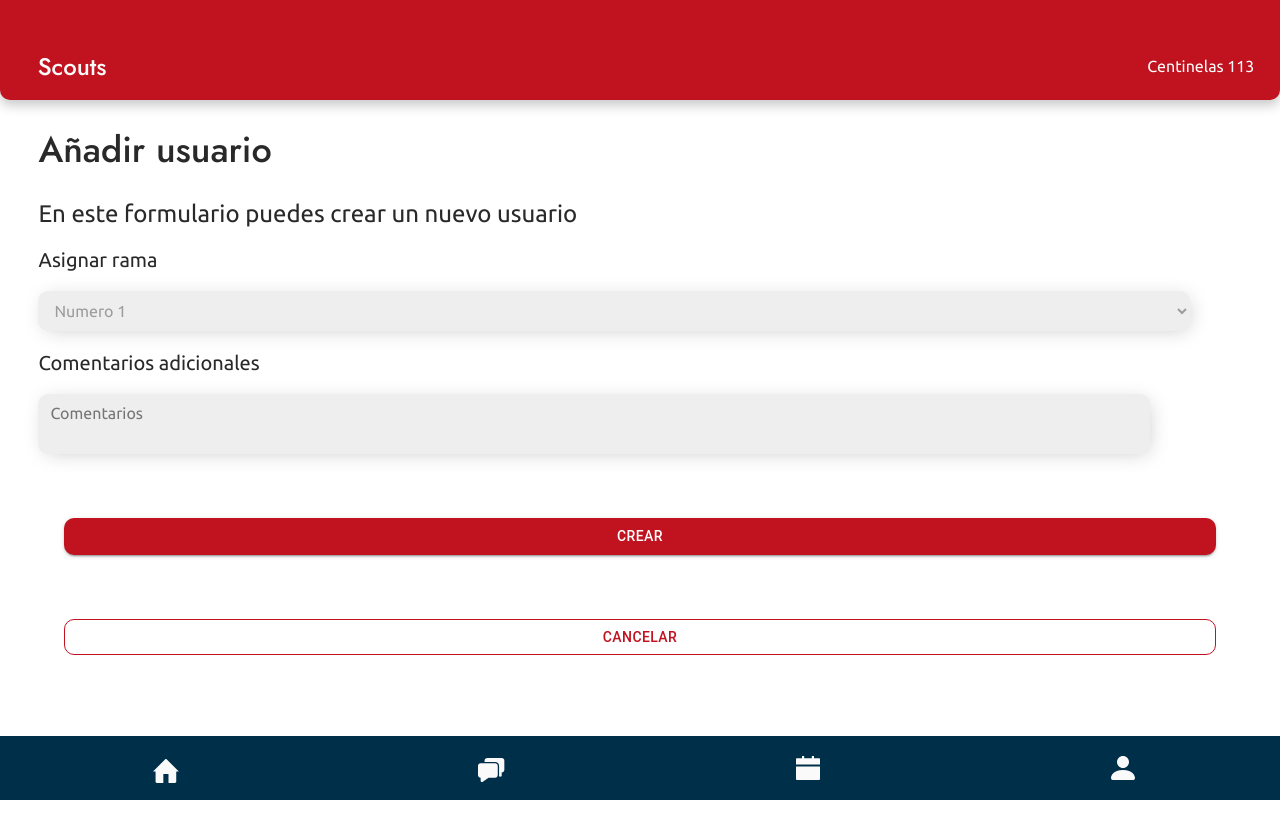
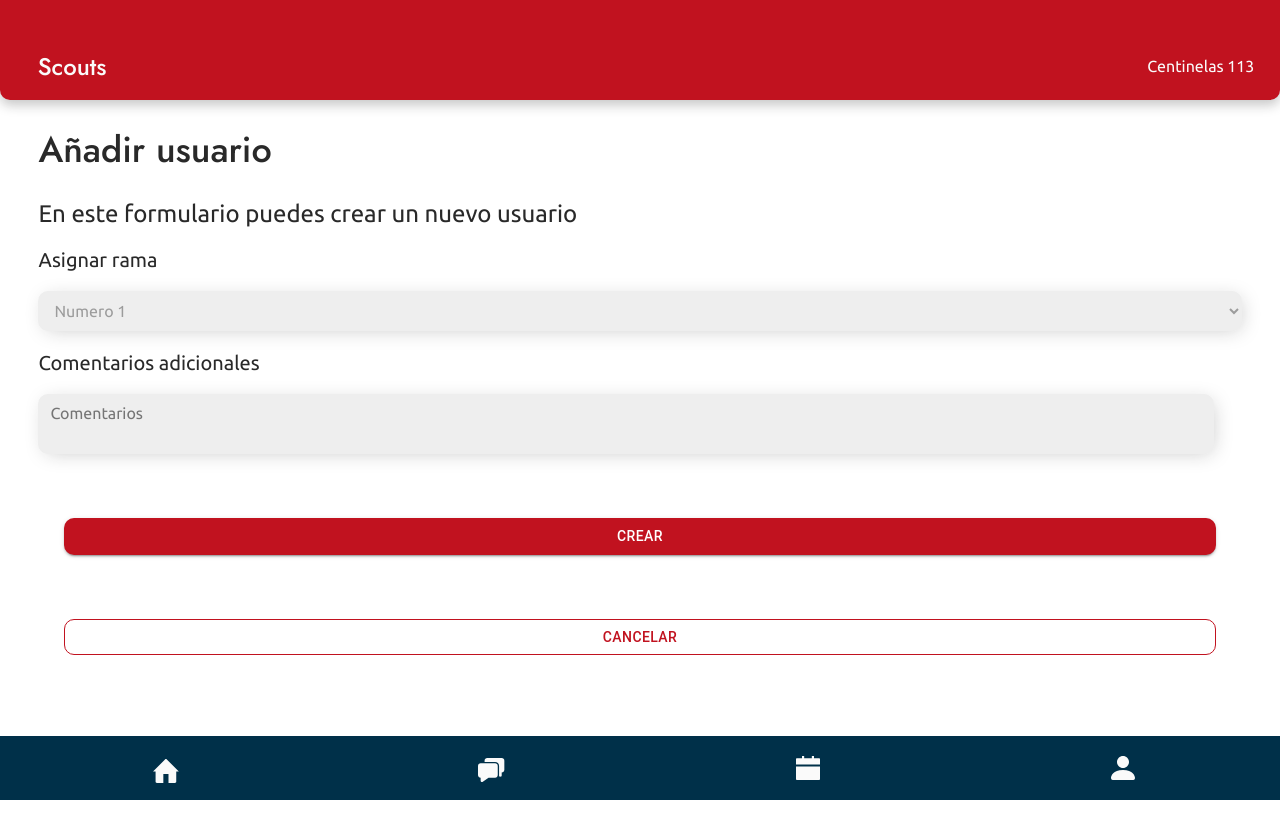
Before and after one commit to juanestebanalarcon/centinelapp-pwa, a React (Create React App) app: page /addRama in a window 1280 px wide. Shown: the top 838 px of the page. Built offline with nearby package versions, Linux system fonts and the light colour scheme.

Commit message:
alineacion

```diff
--- a/src/components/navbar.jsx
+++ b/src/components/navbar.jsx
@@ -15,20 +15,20 @@ export function Navbar(){
         <div className='Iconos-Navbar'>
             <div className="home" href="/home">
                <button onClick={home} className="btn-nav">
-               <img src='./images/navbar/home.svg' alt='home'/>
+               <img src='./images/navbar/home.svg' onerror="this.onerror=null; this.src='home.png'"  alt='home'/>
                </button>
             </div>
             <div className="messages">
 
-                <img src='./images/navbar/messages.svg' alt='mensaje'/>
+                <img src='./images/navbar/messages.svg' onerror="this.onerror=null; this.src='messages.png'" alt='mensaje'/>
             </div>
             <div className="calendar">
 
-                <img src='./images/navbar/calendar.svg' alt='calendario'/>
+                <img src='./images/navbar/calendar.svg' onerror="this.onerror=null; this.src='calendar.png'" alt='calendario'/>
             </div>
             <div className="person">
 
-                <img src='./images/navbar/person.svg' alt='persona'/>
+                <img src='./images/navbar/person.svg' onerror="this.onerror=null; this.src='person.png'" alt='persona'/>
             </div>
             </div>
 
--- a/src/styles/boton.css
+++ b/src/styles/boton.css
@@ -15,18 +15,19 @@ button.MuiButtonBase-root.MuiButton-root.MuiButton-contained.MuiButton-contained
 }
 button.MuiButtonBase-root.MuiButton-root.MuiButton-contained.MuiButton-containedPrimary.MuiButton-sizeMedium.MuiButton-containedSizeMedium.css-1hw9j7s {
     background-color: #c1121f;
+    border-radius: 10px;
+    margin: 4% auto 2%;
     width: 92%;
-    margin: auto;
-    margin-top: 4%;
-    border-radius: 10px;
-    margin-bottom: 2%;
+    margin-left: 4%;
+    margin-right: 4%;
 }
 button.MuiButtonBase-root.MuiButton-root.MuiButton-outlined.MuiButton-outlinedPrimary.MuiButton-sizeMedium.MuiButton-outlinedSizeMedium.css-79xub {
     width: 92%;
     color: #C1121F;
     border-radius: 10px;
-    margin: auto;
-    margin-top: 0%;
-    margin-bottom: 2%;
+    margin: 4% auto;
+    margin-top: 0px;
+    margin-left: 4%;
+    margin-right: 4%;
     border: 1px solid #C1121F;
 }
--- a/src/styles/input.css
+++ b/src/styles/input.css
@@ -17,7 +17,7 @@
   margin: auto;
   order: 0;
   padding: 10px 12px;
-  width: 92%;
+  width: 90%;
 }
 
 .cajon-input:focus{
@@ -26,43 +26,25 @@
   }
 
 .cajon-select{
-    display: flex;
-    /* flex-direction: row; */
-    align-items: center;
-    padding: 10px 12px;
-    gap: 10px;
-    /* position: absolute; */
-    width: 90%;
-    height: 40px;
-
-    /* top: 386px; */
-    background: #EEEEEE;
-    box-shadow: 3px 3px 20px -5px rgb(27 27 27 / 25%);
-    border-radius: 10px;
-    border-color: #EEEEEE;
-    margin: auto;
-    margin-left: 3%;
-    border: 0;
-    font-family: 'Ubuntu';
-font-style: normal;
-font-weight: 400;
-font-size: 1em;
-line-height: 18px;
-display: flex;
-align-items: center;
-
-/* Complementos/Blanco/Blanco1 */
-
-color: #9c9c9c;
-
-
-/* Inside auto layout */
-
-flex: none;
-order: 0;
-flex-grow: 0;
-
-
+  align-items: center;
+  background: #eee;
+  border: 0;
+  border-radius: 10px;
+  box-shadow: 3px 3px 20px -5px rgb(27 27 27 / 25%);
+  color: #9c9c9c;
+  display: flex;
+  flex: none;
+  flex-grow: 0;
+  font-family: Ubuntu;
+  font-size: 1em;
+  font-style: normal;
+  font-weight: 400;
+  gap: 10px;
+  line-height: 18px;
+  margin: auto;
+  order: 0;
+  padding: 10px 12px;
+  width: 94%;
 
 }
 .cajon-select:focus{
@@ -78,7 +60,7 @@ flex-grow: 0;
     padding: 10px 12px;
     gap: 10px;
     /* position: absolute; */
-    width: 85%;
+    width: 90%;
     height: 40px;
 
     /* top: 386px; */
```
